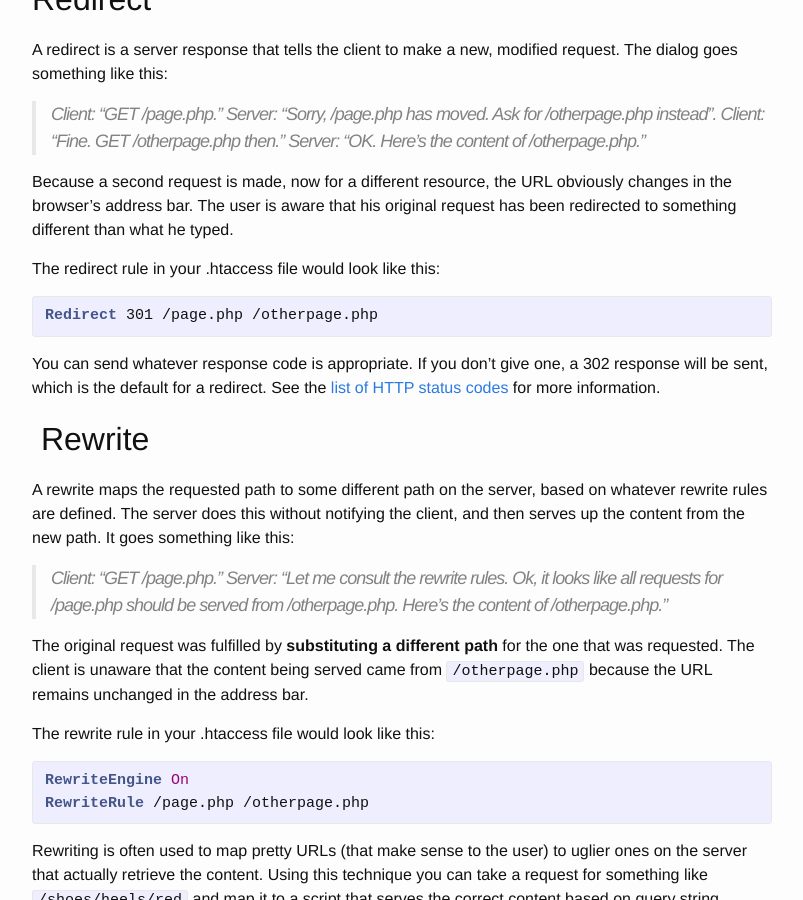
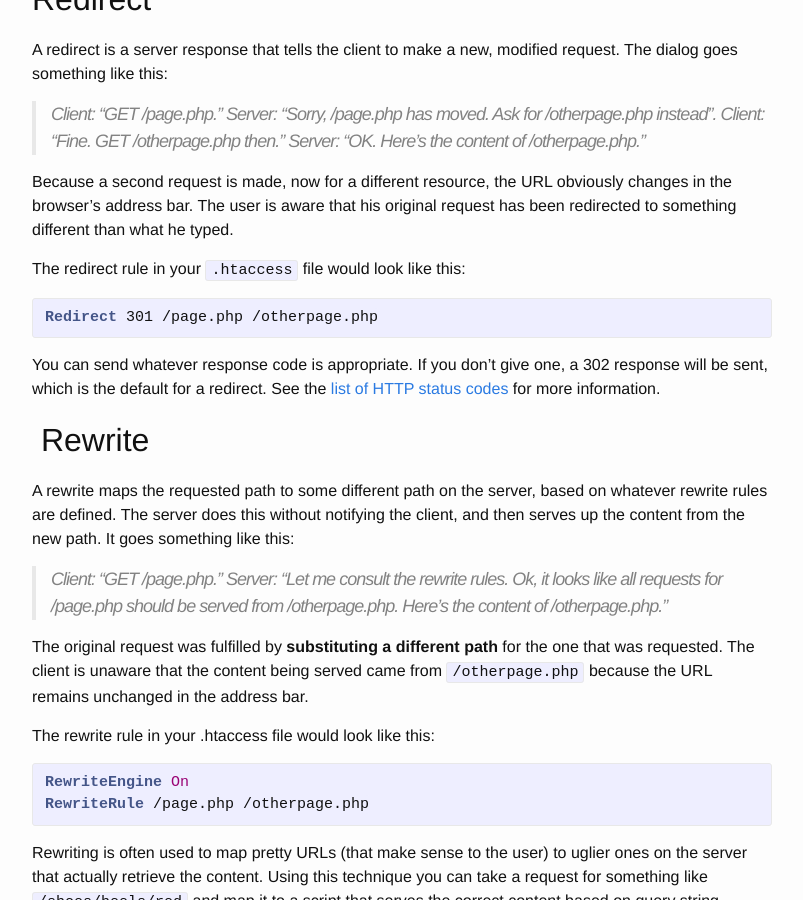
Before and after one commit to brawlins/brettrawlins.com, a Jekyll site: the page built from _posts/2014-02-24-apache-redirect-vs-rewrite.md, in a window 1280 px wide and 900 px high, scrolled down 330 px. Shown: the whole window, without its empty margins (238-1041 px from the left). Built offline with Jekyll 4.4.1, drawn with Linux system fonts in a browser that asks for light colours.

Commit message:
Backtick filename.

```diff
--- a/_posts/2014-02-24-apache-redirect-vs-rewrite.md
+++ b/_posts/2014-02-24-apache-redirect-vs-rewrite.md
@@ -23,7 +23,7 @@ Server: “OK. Here’s the content of /otherpage.php.”
 
 Because a second request is made, now for a different resource, the URL obviously changes in the browser's address bar. The user is aware that his original request has been redirected to something different than what he typed.
 
-The redirect rule in your .htaccess file would look like this:
+The redirect rule in your `.htaccess` file would look like this:
 
 {% highlight apache %}
 Redirect 301 /page.php /otherpage.php
```
